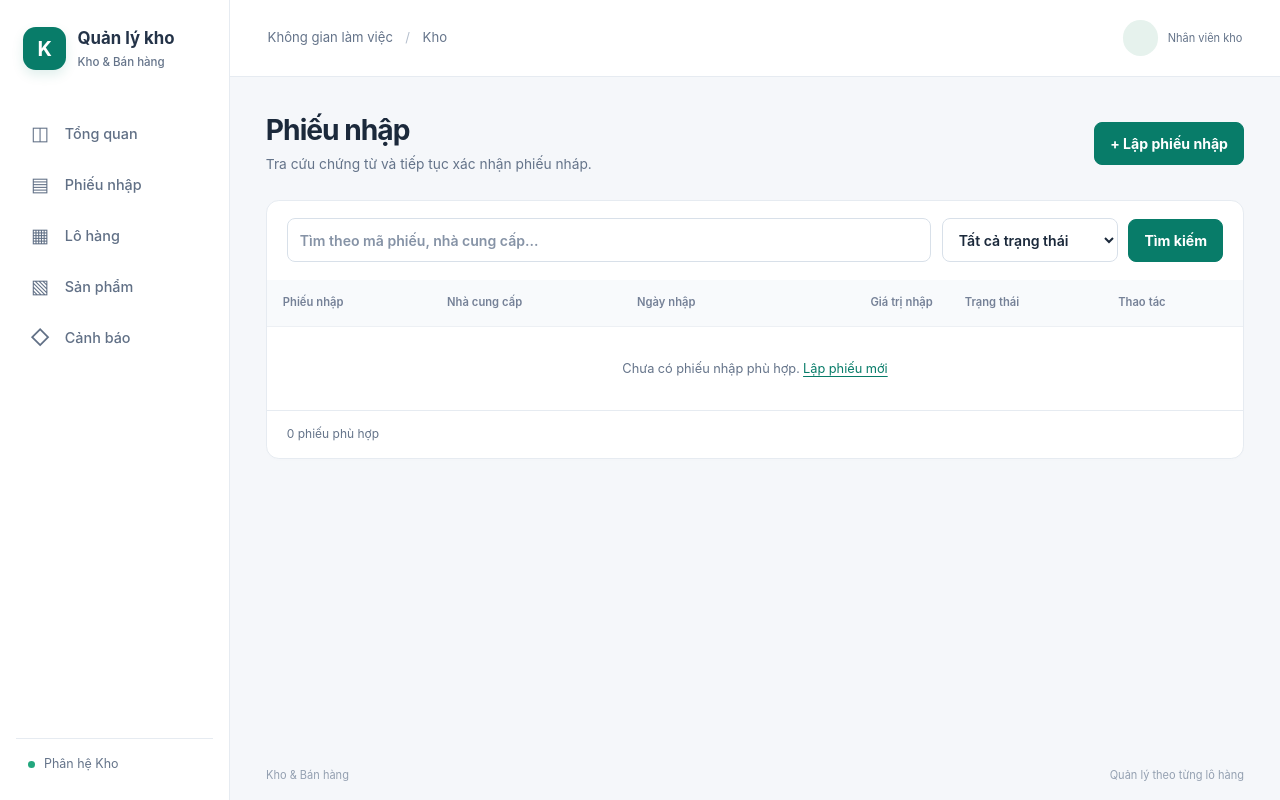
After one commit to cuonglh1009-create/Web-quan-ly-ban-hang, a Python web app: template kho_ban_hang/templates/kho/danh_sach_phieu.html in a window 1280 px wide. The commit adds this page. Run offline with Jinja, Linux system fonts and the light colour scheme; the template is opened without the code that fills it, so the values that code supplies are empty.

Commit message:
Nâng cấp giao diện kho

```diff
--- /dev/null
+++ b/kho_ban_hang/templates/kho/_phieu_table.html
@@ -0,0 +1,10 @@
+<div class="table-wrap"><table>
+  <thead><tr><th>Phiếu nhập</th><th>Nhà cung cấp</th><th>Ngày nhập</th><th class="numeric">Giá trị nhập</th><th>Trạng thái</th><th>Thao tác</th></tr></thead>
+  <tbody>{% for p in phieu_list %}
+    <tr><td><a class="row-link" href="{{ url_for('kho.phieu_nhap_chi_tiet', ma_phieu=p.ma_phieu) }}">{{ p.ma_phieu }}</a><small class="subline">{{ p.so_dong }} mặt hàng</small></td>
+      <td>{{ p.ten_ncc }}</td><td class="nowrap">{{ p.ngay_nhap.split('-')|reverse|join('/') }}</td>
+      <td class="numeric nowrap">{{ "{:,}".format(p.tong_gia_tri).replace(',', '.') }} ₫</td>
+      <td><span class="badge {{ 'success' if p.trang_thai=='DA_XAC_NHAN' else 'pending' }}">{{ 'Đã xác nhận' if p.trang_thai=='DA_XAC_NHAN' else 'Nháp' }}</span></td>
+      <td><a class="open-link" href="{{ url_for('kho.phieu_nhap_chi_tiet',ma_phieu=p.ma_phieu) }}" aria-label="Mở phiếu {{ p.ma_phieu }}">Mở →</a></td></tr>
+  {% else %}<tr><td colspan="6" class="empty">Chưa có phiếu nhập phù hợp. <a href="{{ url_for('kho.phieu_nhap_moi') }}">Lập phiếu mới</a></td></tr>{% endfor %}</tbody>
+</table></div>
--- /dev/null
+++ b/kho_ban_hang/templates/kho/danh_sach_phieu.html
@@ -0,0 +1,14 @@
+{% extends "kho/layout.html" %}
+{% block title %}Phiếu nhập{% endblock %}
+{% block content %}
+<header class="page-head"><div><h1>Phiếu nhập</h1><p class="muted">Tra cứu chứng từ và tiếp tục xác nhận phiếu nháp.</p></div><a class="button" href="{{ url_for('kho.phieu_nhap_moi') }}">+ Lập phiếu nhập</a></header>
+<section class="panel table-panel">
+  <form class="filter-bar" method="get">
+    <label class="search-label"><span class="sr-only">Tìm phiếu</span><input type="search" name="q" value="{{ q }}" maxlength="120" placeholder="Tìm theo mã phiếu, nhà cung cấp…"></label>
+    <label><span class="sr-only">Trạng thái</span><select name="trang_thai">{% for val,label in [('', 'Tất cả trạng thái'),('NHAP','Nháp'),('DA_XAC_NHAN','Đã xác nhận')] %}<option value="{{ val }}"{% if val==status %} selected{% endif %}>{{ label }}</option>{% endfor %}</select></label>
+    <button type="submit">Tìm kiếm</button>{% if q or status %}<a class="text-link" href="{{ url_for('kho.danh_sach_phieu') }}">Xóa lọc</a>{% endif %}
+  </form>
+  {% include "kho/_phieu_table.html" %}
+  <div class="table-footer">{{ phieu_list|length }} phiếu phù hợp</div>
+</section>
+{% endblock %}
--- /dev/null
+++ b/kho_ban_hang/templates/kho/layout.html
@@ -0,0 +1,40 @@
+<!doctype html>
+<html lang="vi">
+<head>
+  <meta charset="utf-8">
+  <meta name="viewport" content="width=device-width, initial-scale=1">
+  <meta name="csrf-token" content="{{ csrf_token() }}">
+  <meta name="color-scheme" content="light">
+  <title>{% block title %}Quản lý kho{% endblock %} · Kho &amp; Bán hàng</title>
+  <link rel="stylesheet" href="{{ url_for('static', filename='kho/kho.css') }}">
+  <script type="module" src="{{ url_for('static', filename='kho/kho.js') }}"></script>
+</head>
+<body>
+<a class="skip" href="#main">Đến nội dung</a>
+<div class="shell">
+  <aside class="sidebar" id="kho-navigation">
+    <a class="brand" href="{{ url_for('kho.index') }}"><span class="brand-mark" aria-hidden="true">K</span><span>Quản lý kho<small>Kho &amp; Bán hàng</small></span></a>
+    <nav aria-label="Phân hệ Kho">
+      {% for endpoint, label, icon in [('kho.index','Tổng quan','◫'),('kho.danh_sach_phieu','Phiếu nhập','▤'),('kho.lo_hang','Lô hàng','▦'),('kho.san_pham','Sản phẩm','▧'),('kho.canh_bao','Cảnh báo','◇')] %}
+      {% set selected = request.endpoint == endpoint or (endpoint == 'kho.danh_sach_phieu' and request.endpoint in ('kho.phieu_nhap_moi','kho.phieu_nhap_chi_tiet')) %}
+      <a href="{{ url_for(endpoint) }}"{% if selected %} aria-current="page"{% endif %}><span class="nav-symbol" aria-hidden="true">{{ icon }}</span>{{ label }}</a>
+      {% endfor %}
+    </nav>
+    <div class="sidebar-bottom"><span class="status-dot"></span> Phân hệ Kho</div>
+  </aside>
+  <div class="workspace">
+    <header class="topbar">
+      <button type="button" class="icon-button mobile-menu" data-toggle-menu aria-controls="kho-navigation" aria-expanded="false" aria-label="Mở menu">☰</button>
+      <span class="topbar-title">Không gian làm việc <span>/</span> Kho</span>
+      <div class="account"><span class="avatar" aria-hidden="true">{{ nhan_vien.ho_ten[:1] }}</span><span><strong id="nguoi-dung">{{ nhan_vien.ho_ten }}</strong><small>Nhân viên kho</small></span>
+        <button id="nut-dang-xuat" class="quiet" type="button" hidden>Đăng xuất</button>
+      </div>
+    </header>
+    <main id="main" class="main">{% block content %}{% endblock %}</main>
+    <footer class="page-footer">Kho &amp; Bán hàng <span>Quản lý theo từng lô hàng</span></footer>
+  </div>
+</div>
+<script src="{{ url_for('static', filename='chung/phien.js') }}"></script>
+<script>Api.khoiTao({ batBuoc: "NV_KHO" });</script>
+</body>
+</html>
```
Also changed, not shown: kho_ban_hang/templates/kho/canh_bao.html (+6 -5 lines), kho_ban_hang/templates/kho/index.html (+12 -17 lines), kho_ban_hang/templates/kho/lo_hang.html (+11 -11 lines), kho_ban_hang/templates/kho/phieu_nhap_chi_tiet.html (+7 -4 lines), kho_ban_hang/templates/kho/phieu_nhap_moi.html (+13 -11 lines), kho_ban_hang/templates/kho/san_pham.html (added, +18 -0 lines).
